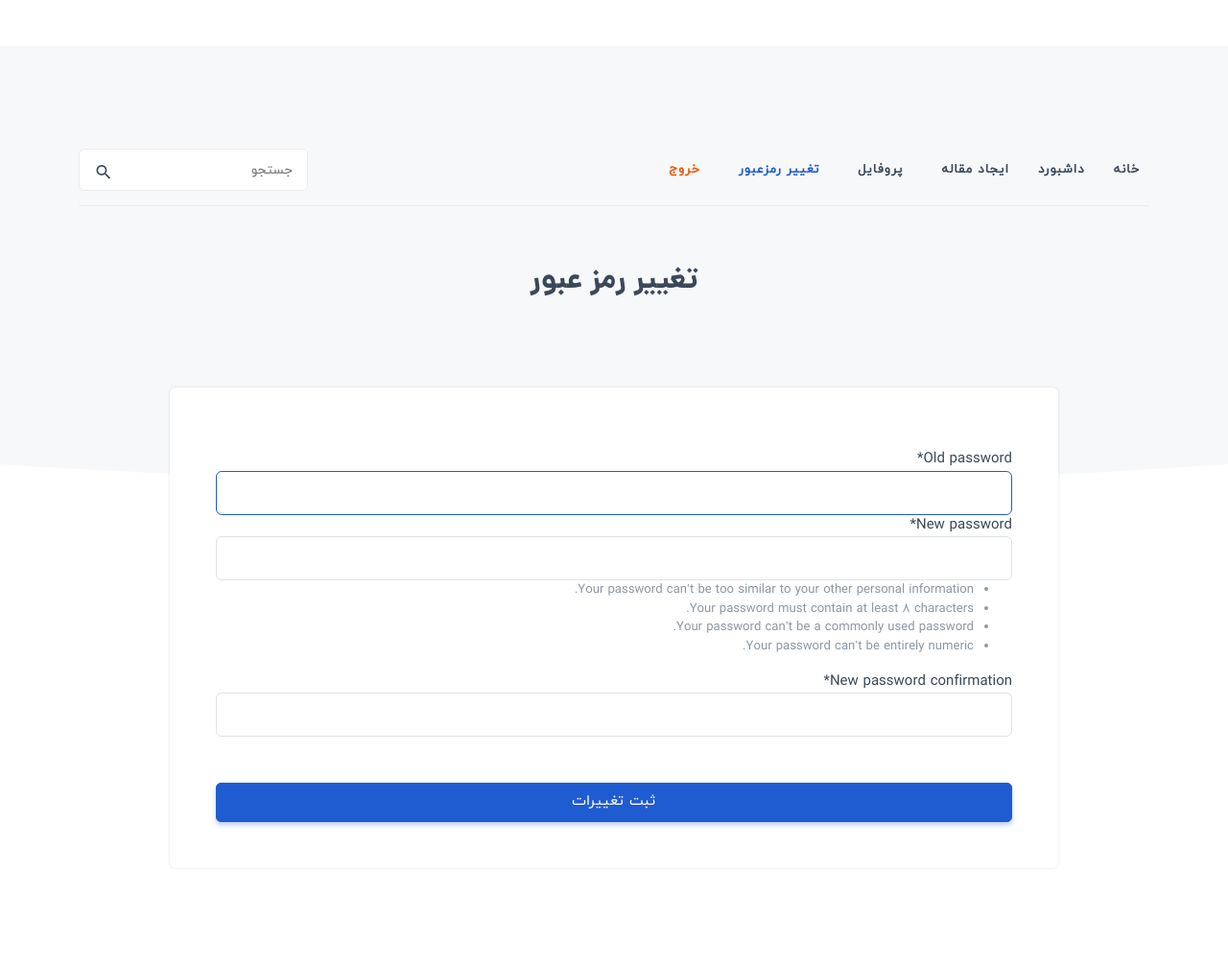
After one commit to itdevx/Django-Blog, a Django app: page /dashboard/change-password/ in a window 1280 px wide. The commit adds this page. Shown: the whole page at 96% size. Run offline with Django 4.2, Linux system fonts and the light colour scheme; the visitor is signed in with stand-in values (Sample User, id 1); some libraries are stand-ins or nearby versions.

Commit message:
add change passowrd

```diff
--- a/account/urls.py
+++ b/account/urls.py
@@ -1,6 +1,5 @@
 from django.urls import path
-from .views import SignUpBlogView, DashboardBlogView, SignInBlogView, SignOutBlogView, CreateArticle, UpdateArticle, DeleteArticle, UpdateProfile
-
+from .views import SignUpBlogView, DashboardBlogView, SignInBlogView, SignOutBlogView, CreateArticle, UpdateArticle, DeleteArticle, UpdateProfile, ChangePassword
 app_name = 'account'
 
 
@@ -28,5 +27,8 @@ urlpatterns = [
     ),
     path(
         'dashboard/update-profile/<int:pk>', UpdateProfile.as_view(), name='update-profile'
+    ),
+    path(
+        'dashboard/change-password/', ChangePassword.as_view(), name='change-password'
     )
 ]
--- a/account/views.py
+++ b/account/views.py
@@ -9,6 +9,13 @@ from extentions.utils import jalali_converter
 import datetime
 from django.core.paginator import Paginator
 from .models import User
+from django.contrib.auth.forms import PasswordChangeForm
+from django.contrib.auth import update_session_auth_hash
+from django.views.generic.edit import FormView
+from django.utils.decorators import method_decorator
+from django.views.decorators.debug import sensitive_post_parameters
+from django.views.decorators.csrf import csrf_protect
+from django.contrib.auth.decorators import login_required
 
 
 class SignUpBlogView(View):
@@ -135,3 +142,25 @@ class UpdateProfile(UpdateView):
                 'telegram'
             ]
         return super().dispatch(request, *args, **kwargs)
+
+
+class ChangePassword(FormView):
+    form_class = PasswordChangeForm
+    success_url = reverse_lazy('account:dashboard')
+    template_name = 'dashboard/change-password.html'
+
+    @method_decorator(sensitive_post_parameters())
+    @method_decorator(csrf_protect)
+    @method_decorator(login_required)
+    def dispatch(self, *args, **kwargs):
+        return super().dispatch(*args, **kwargs)
+
+    def get_form_kwargs(self):
+        kwargs = super().get_form_kwargs()
+        kwargs["user"] = self.request.user
+        return kwargs
+
+    def form_valid(self, form):
+        form.save()
+        update_session_auth_hash(self.request, form.user)
+        return super().form_valid(form)
--- a/templates/dashboard/base.html
+++ b/templates/dashboard/base.html
@@ -106,6 +106,7 @@
                                 <li><a href="{% url 'account:dashboard' %}" class="sub-menu-item ps-lg-0">داشبورد</a></li>
                                 <li><a href="{% url 'account:create-article' %}" class="sub-menu-item">ایجاد مقاله</a></li>
                                 <li><a href="{% url 'account:update-profile' request.user.id %}" class="sub-menu-item">پروفایل</a></li>
+                                <li><a href="{% url 'account:change-password' %}" class="sub-menu-item">تغییر رمزعبور</a></li>
                                 <li><a href="{% url 'account:sign-out' %}" class="text-danger sub-menu-item">خروج</a></li>
                             </ul>
                             <!--end navigation menu-->
--- /dev/null
+++ b/templates/dashboard/change-password.html
@@ -0,0 +1,52 @@
+{% extends 'dashboard/base.html' %}
+{% load crispy_forms_tags %}
+{% block title %} ایجاد مقاله جدید {% endblock %}
+
+{% block body %}
+    <section class="bg-half-170 bg-light d-table w-100">
+        <div class="container" style="margin-top: 70px">
+            <div class="row justify-content-center">
+                <div class="col-12">
+                    <div class="heading-title text-center">
+                        <h2 class="text-dark title mb-3">تغییر رمز عبور</h2>
+                    </div>
+                </div>
+            </div>
+        </div>
+    </section>
+    <div class="position-relative">
+        <div class="shape overflow-hidden text-white">
+            <svg viewbox="0 0 2880 48" fill="none" xmlns="http://www.w3.org/2000/svg">
+                <path d="M0 48H1437.5H2880V0H2160C1442.5 52 720 0 720 0H0V48Z" fill="currentColor"></path>
+            </svg>
+        </div>
+    </div>
+
+    <section class="section">
+        <div class="container">
+            <div class="row justify-content-center">
+                <div class="col-lg-10">
+                    <div class="features-absolute bg-white p-4 p-md-5 rounded shadow">
+                        <div class="custom-form">
+                            <form method="POST" name="myForm">
+                                {% csrf_token %}
+                                <p id="error-msg"></p>
+                                <div id="simple-msg"></div>
+                                <div class="row">
+                                    {{ form|crispy }}
+                                </div>
+                                <div class="row">
+                                    <div class="col-12">
+                                        <div class="d-grid">
+                                            <button type="submit" id="submit" name="send" class="btn btn-primary mt-5">ثبت تغییرات</button>
+                                        </div>
+                                    </div>
+                                </div>
+                            </form>
+                        </div>
+                    </div>
+                </div>
+            </div>
+        </div>
+    </section>
+{% endblock %}
```
Also changed, not shown: blog/views.py (line endings or trailing spaces).
